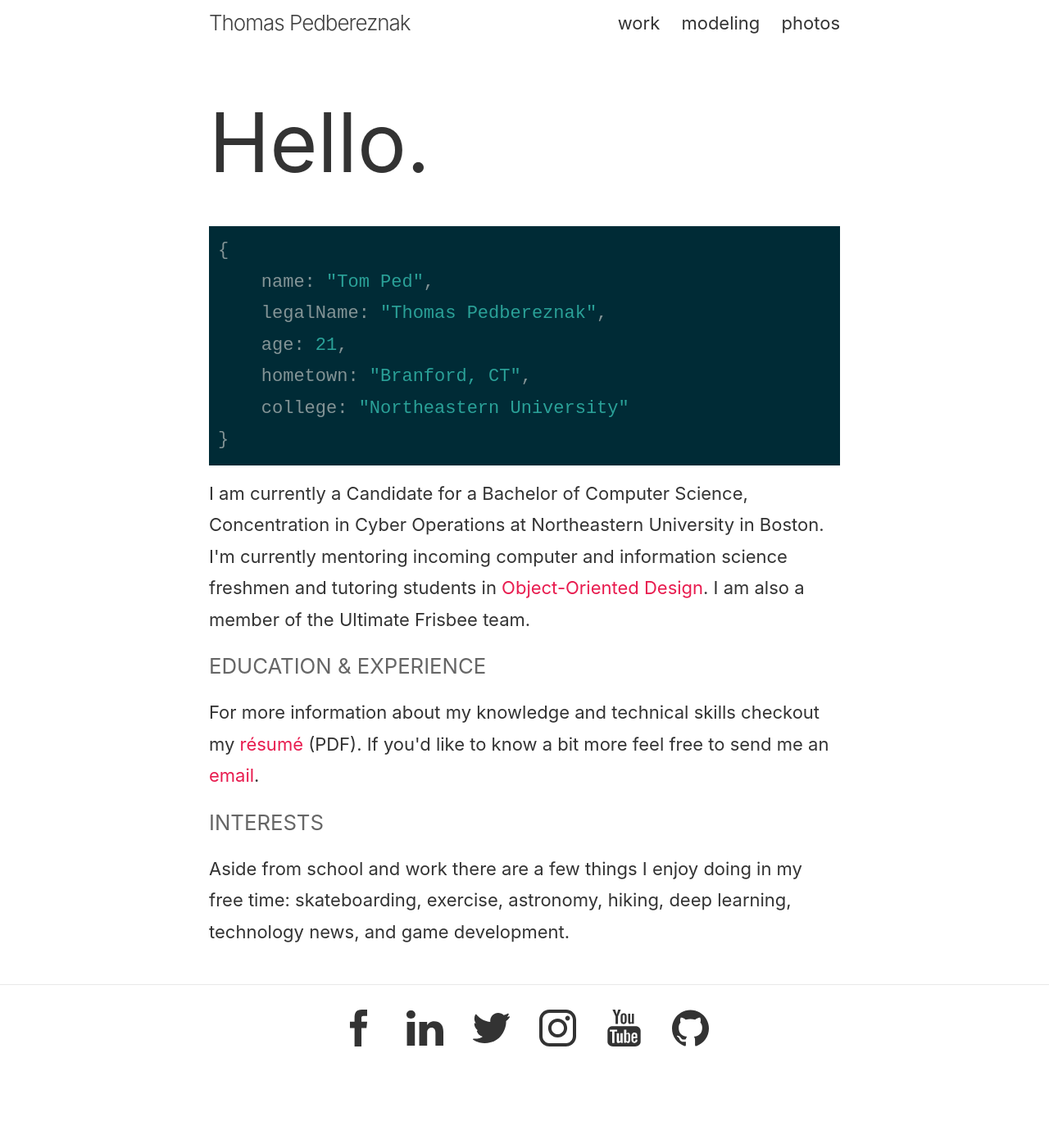
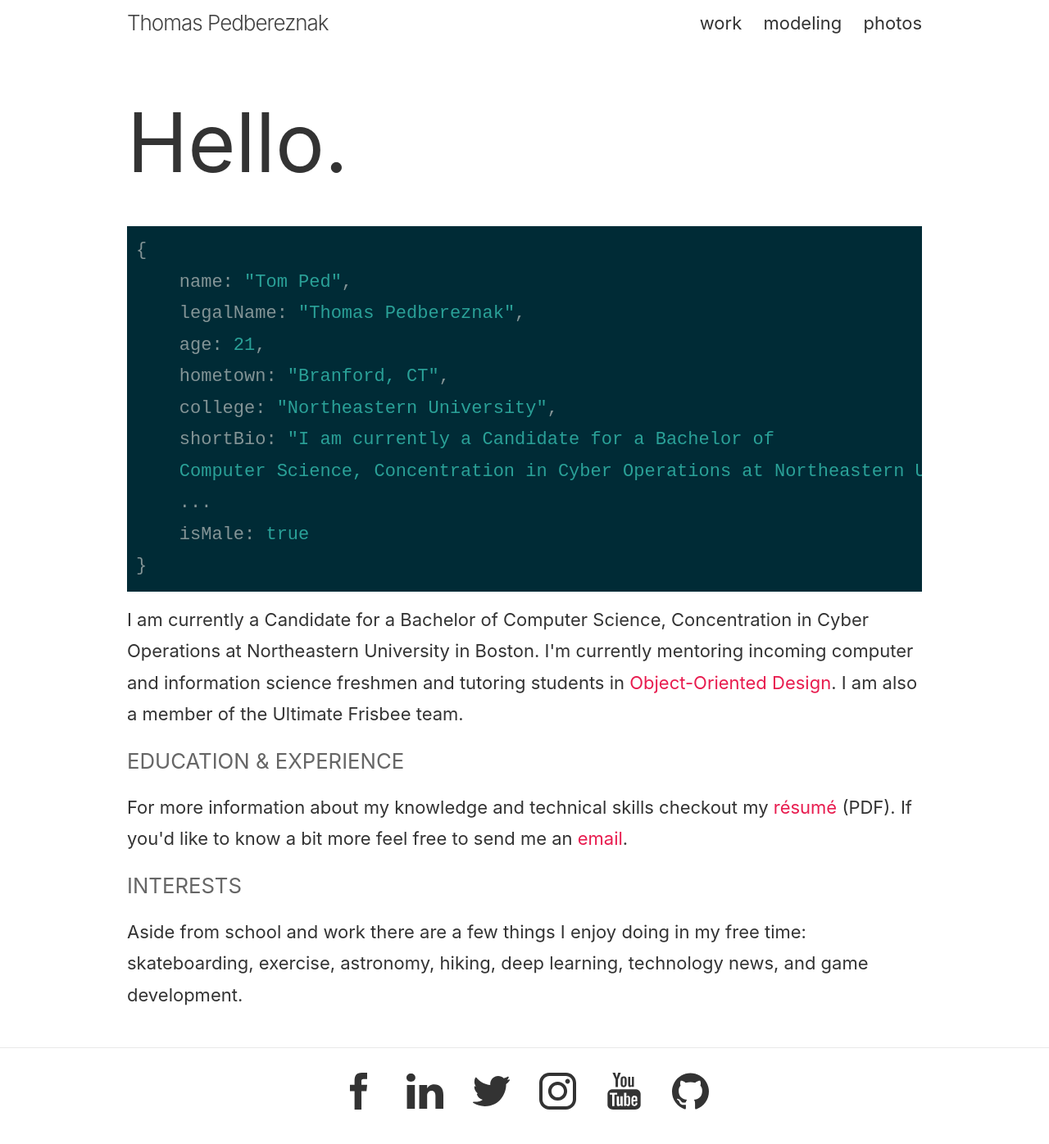
Before and after one commit to TomPed/TomPed.github.io, a Jekyll site: the page built from index.html, in a window 1280 px wide. Shown: the whole page at 82% size. Built offline with Jekyll 4.4.1, drawn with Linux system fonts in a browser that asks for light colours; before the commit the page ends 1319 px from its top, so only the background shows below that.

Commit message:
Started code

```diff
--- a/css/main.scss
+++ b/css/main.scss
@@ -23,7 +23,7 @@
 $grey-color-dark:  darken($grey-color, 25%);
 
 // Width of the content area
-$content-width:    800px;
+$content-width:    1000px;
 
 $on-palm:          600px;
 $on-laptop:        800px;
--- a/index.html
+++ b/index.html
@@ -11,7 +11,11 @@
     legalName: "Thomas Pedbereznak",
     age: 21,
     hometown: "Branford, CT",
-    college: "Northeastern University"
+    college: "Northeastern University",
+    shortBio: "I am currently a Candidate for a Bachelor of
+    Computer Science, Concentration in Cyber Operations at Northeastern University in Boston. I'm currently mentoring incoming computer and information science freshmen and tutoring students in <a href="http://www.ccs.neu.edu/course/cs3500/">Object-Oriented Design</a>. I am also a member of the Ultimate Frisbee team.",
+    ...
+    isMale: true
 }</code></pre>
 
 <p>
```
